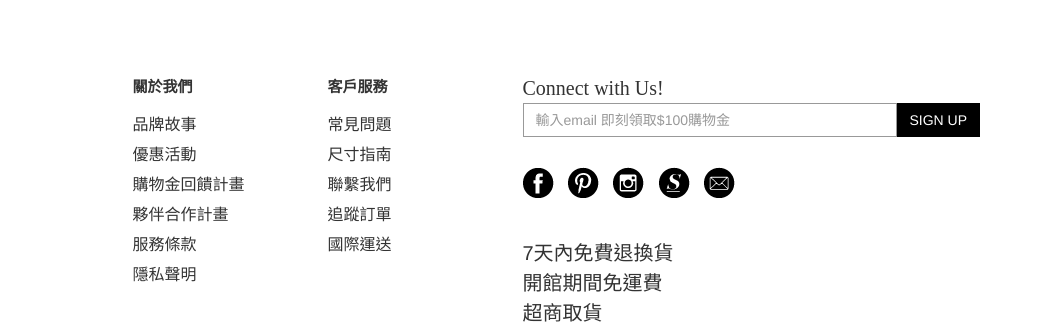
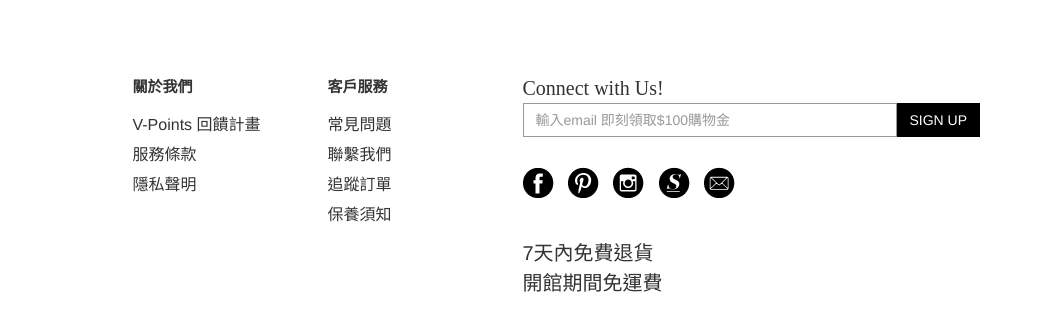
Before and after one commit to gogojimmy/gogojimmy.github.io, a plain HTML site: page index.html in a window 1280 px wide. Shown: the part 3333-3657 px from the top of the page, 230-1280 px from the left. Drawn offline with nearby package versions, Linux system fonts and the light colour scheme; a web font is replaced by a local one.

Commit message:
footer部分連結拿掉&文字修改

```diff
--- a/index.html
+++ b/index.html
@@ -313,10 +313,7 @@
           <div class="col-sm-2 col-lg-2 col-md-2">
             <h5>關於我們</h5>
             <ul>
-              <li>品牌故事</li>
-              <li>優惠活動</li>
-              <li>購物金回饋計畫</li>
-              <li>夥伴合作計畫</li>
+              <li>V-Points 回饋計畫</li>
               <li>服務條款</li>
               <li>隱私聲明</li>
             </ul>
@@ -325,10 +322,9 @@
             <h5>客戶服務</h5>
             <ul>
               <li>常見問題</li>
-              <li>尺寸指南</li>
               <li>聯繫我們</li>
               <li>追蹤訂單</li>
-              <li>國際運送</li>
+              <li>保養須知</li>
             </ul>
           </div>
           <div class="col-sm-5 col-lg-5 col-md-5">
@@ -345,9 +341,8 @@
               <a href="#" class="mail right-spacing-sm"></a>
             </div>
             <div class="shipping-statement">
-              7天內免費退換貨
+              7天內免費退貨
               <br>開館期間免運費
-              <br>超商取貨
             </div>
           </div>
           <div class="col-sm-12 col-lg-12 col-md-12">
```
